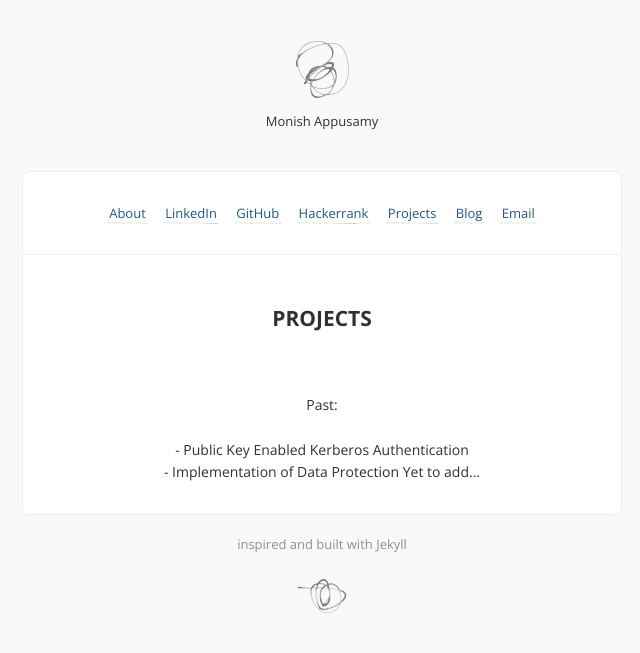
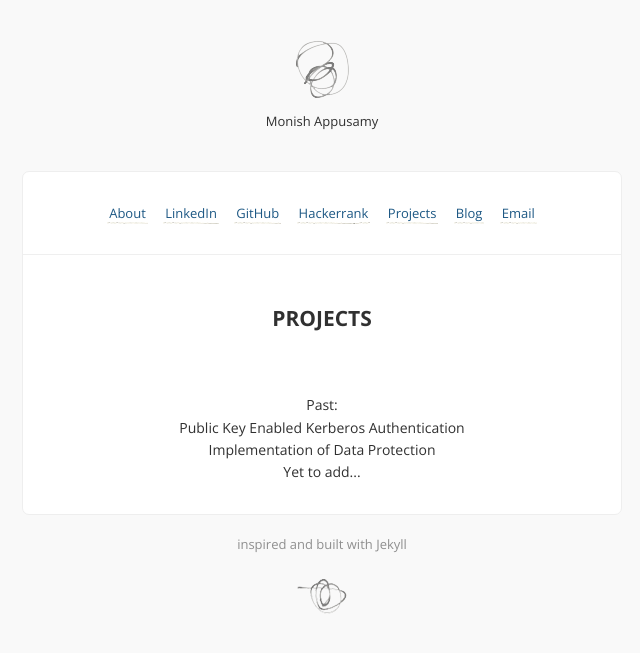
Before and after one commit to monishappusamy/monishappusamy.github.io, a Jekyll site: the page built from projects.md, in a window 1280 px wide. Shown: the top 653 px of the page, without its empty margins (318-958 px from the left). Built offline with Jekyll 4.4.1, drawn with Linux system fonts in a browser that asks for light colours; Markdown is read by kramdown in place of the engine named in the settings; comment, search, counter and statistics services are not loaded.

```diff
--- a/projects.md
+++ b/projects.md
@@ -3,10 +3,10 @@ layout: page
 title: projects
 ---
 <center>
-Past: <br><br>
+Past: <br>
 
-- Public Key Enabled Kerberos Authentication<br>
-- Implementation of Data Protection
+Public Key Enabled Kerberos Authentication<br>
+Implementation of Data Protection<br>
 
 
 Yet to add...
```
